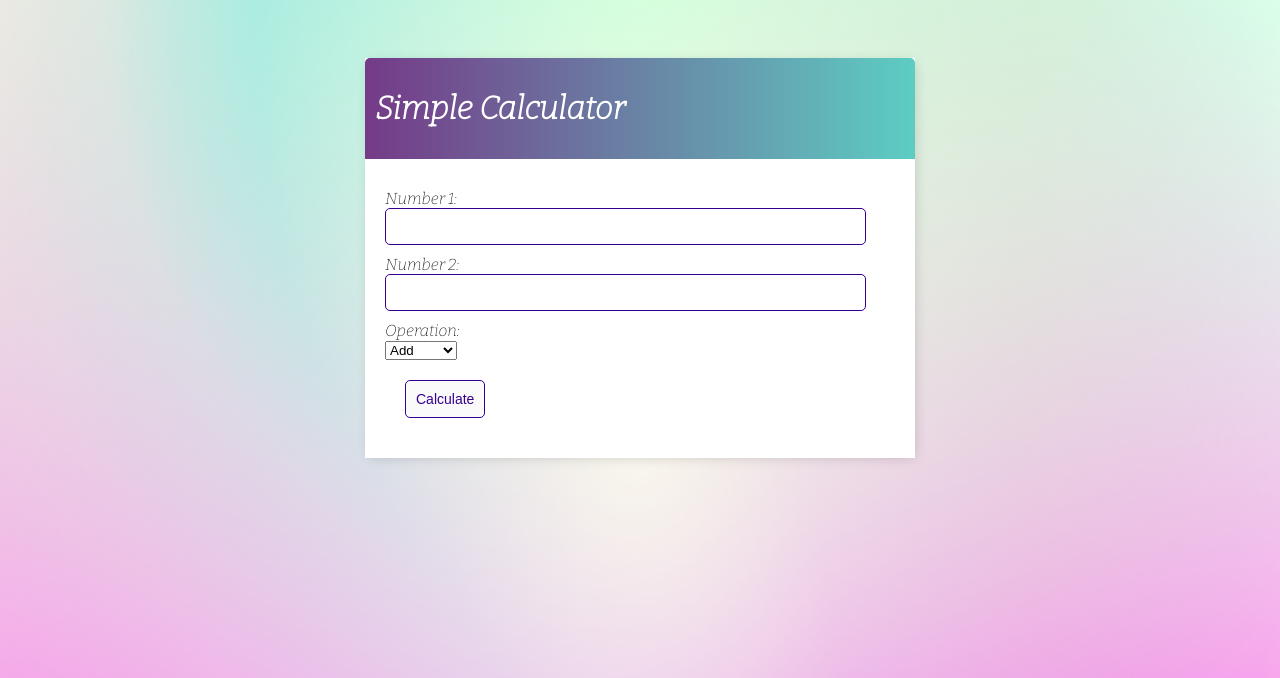
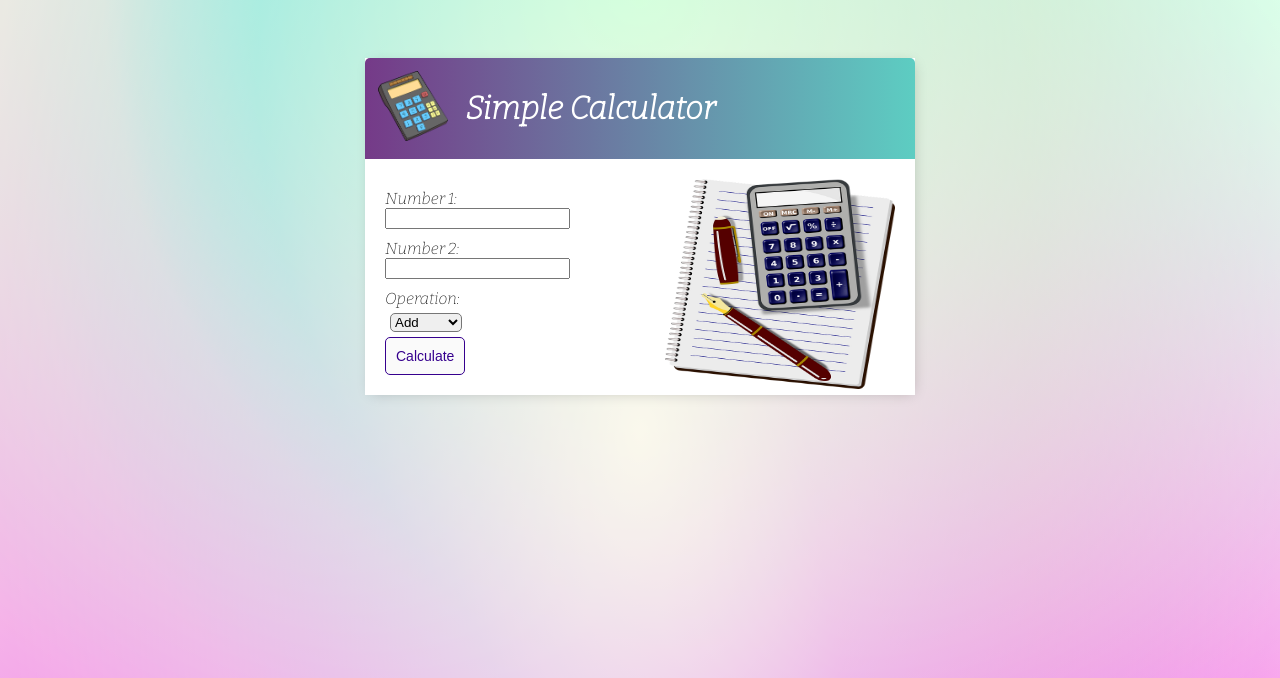
Before and after one commit to ADNAN-SABIR-ALI/CODSOFT, a Django app: page / in a window 1280 px wide. Shown: the top 678 px of the page. Run offline with Django 4.2, Linux system fonts and the light colour scheme.

Commit message:
changes in css

```diff
--- a/calculator_app/base/models.py
+++ b/calculator_app/base/models.py
@@ -5,6 +5,3 @@ class Calculation(models.Model):
     num2 = models.FloatField()
     operation = models.CharField(max_length=10)
     result = models.FloatField()
-
-    # def __str__(self):
-    #     return f"{self.num1} {self.operation} {self.num2} = {self.result}"
--- a/calculator_app/base/static/base/css/style.css
+++ /dev/null
@@ -1,144 +0,0 @@
-body{
-
-    font-family: 'Bitter', serif;
-    padding-top: 50px;
-    height: 100vh;
-    overflow: hidden;
-
-    background: radial-gradient(80.99% 100% at 50% 0%, #00FF0A 0%, #36008E 100%), radial-gradient(50% 123.47% at 50% 50%, #EFE7C8 0%, #36008E 100%), linear-gradient(301.28deg, #FF006B 0%, #48DD9E 100%), linear-gradient(294.84deg, #5A60E4 0%, #D30000 100%), linear-gradient(52.29deg, #000000 0%, #00FF85 100%), radial-gradient(100% 138.69% at 100% 0%, #0007A5 0%, #FF7A00 100%), radial-gradient(70.41% 100% at 50% 0%, #D5B300 0%, #2200AA 100%);
-    background-blend-mode: screen, screen, lighten, overlay, lighten, difference, normal;
-
-
-}
-
-h1, h2, h3, h4, h5, h6{
-    font-weight: 900;
-}
-
-a,p{
-    color: #4b5156;
-}
-
-.container{
-    max-width: 550px;
-    margin: auto;
-    background-color: #fff;
-    -webkit-box-shadow: 2px 2px 13px -4px rgba(0, 0, 0, 0.21);
-    box-shadow: 2px 2px 13px -4px rgba(0, 0, 0, 0.21);
-}
-
-.header-bar{
-    display: flex;
-    justify-content: space-between;
-    color: #fff;
-    padding: 10px;
-    border-radius: 5px 5px 0 0;
-    background: linear-gradient( to right, #753a88,#5dcdc2 );
-}
-
-.header-bar a{
-    color: rgb(255 255 255);
-    text-decoration: none;
-}
-
-.card-body a{
-    color: rgb(247, 247, 247);
-    text-decoration: none;
-    background: linear-gradient( to right, #753a88,#009688 );
-    border: 1px solid #36008E;
-    background-color: #fafafa;
-    color: rgb(247, 247, 247);
-    padding: 10px;
-    font-size: 14px;
-    border-radius: 5px;
-    cursor: pointer;
-    text-decoration: none;
-}
-.task-wrapper{
-    display: flex;
-    align-items: center;
-    justify-content: space-between;
-    padding: 20px;
-    background-color: #fff;
-    border-top: 1px solid rgb(226, 226, 226);
-}
-
-.task-title{
-    display: flex;
-}
-
-.task-title a{
-    text-decoration: none;
-    color: #4b5156;
-    margin-left: 10px;
-}
-
-.task-complete-icon{
-    height: 20px;
-    width: 20px;
-    background-color: rgb(105, 192, 105);
-    border-radius: 50px;
-
-}
-.task-text{
-    padding-left: 25px;
-    white-space: nowrap;
-
-}
-
-.task-incomplete-icon{
-    height: 20px;
-    width: 20px;
-    background-color: rgb(218, 218, 218);
-    border-radius: 50px;
-}
-
-.delete-link{
-    text-decoration: none;
-    font-weight: 900;
-    color: #36008E;
-    font-size: 22px;
-    line-height: 0;
-}
-
-#search-add-wrapper{
-    display: flex;
-    justify-content: space-between;
-    align-items: center;
-    padding: 10px;
-}
-
-#add-link{
-    color: #36008E;
-    text-decoration: none;
-    font-size: 42px;
-    text-shadow: 1px 1px #81413b;
-}
-
-input[type=text],
-input[type=password],
-textarea{
-    border: 1px solid #36008E;
-    border-radius: 5px;
-    padding: 10px;
-    width: 90%;
-}
-
-label{
-    padding-top: 10px !important;
-    display: block;
-}
-
-.button{
-    border: 1px solid #36008E;
-    background-color: #fafafa;
-    color: #36008E;
-    padding: 10px;
-    font-size: 14px;
-    border-radius: 5px;
-    cursor: pointer;
-    text-decoration: none;
-}
-.card-body{
-    padding: 20px;
-}
--- /dev/null
+++ b/calculator_app/base/static/base/css/style1.css
@@ -0,0 +1,98 @@
+body{
+
+    font-family: 'Bitter', serif;
+    padding-top: 50px;
+    height: 100vh;
+    overflow: hidden;
+
+    background: radial-gradient(80.99% 100% at 50% 0%, #00FF0A 0%, #36008E 100%), radial-gradient(50% 123.47% at 50% 50%, #EFE7C8 0%, #36008E 100%), linear-gradient(301.28deg, #FF006B 0%, #48DD9E 100%), linear-gradient(294.84deg, #5A60E4 0%, #D30000 100%), linear-gradient(52.29deg, #000000 0%, #00FF85 100%), radial-gradient(100% 138.69% at 100% 0%, #0007A5 0%, #FF7A00 100%), radial-gradient(70.41% 100% at 50% 0%, #D5B300 0%, #2200AA 100%);
+    background-blend-mode: screen, screen, lighten, overlay, lighten, difference, normal;
+}
+
+
+.error{
+    color: #be0303;
+}
+
+h1, h2, h3, h4, h5, h6{
+    font-weight: 900;
+}
+
+
+.container{
+    max-width: 550px;
+    margin: auto;
+    background-color: #fff;
+    -webkit-box-shadow: 2px 2px 13px -4px rgba(0, 0, 0, 0.21);
+    box-shadow: 2px 2px 13px -4px rgba(0, 0, 0, 0.21);
+}
+
+
+.header-bar{
+    display: flex;
+    justify-content: space-between;
+    color: #fff;
+    padding: 10px;
+    border-radius: 5px 5px 0 0;
+    background: linear-gradient( to right, #753a88,#5dcdc2 );
+}
+.header-bar h1{
+    padding-right: 190px;
+}
+
+.header-img {
+    width: 70px;
+    height: 70px;
+    padding-left: 3px;
+    padding-top: 3px;
+}
+
+.card-img{
+    width: 230px;
+    height: 210px;
+    float: right;
+}
+
+select[name="operation"] {
+    margin: 5px;
+    border-radius: 5px 5px 5px 5px;
+    cursor: pointer;
+}
+
+.result{
+    font-family:monospace;
+    display: inline-block;
+    overflow-wrap: anywhere;
+    margin-top: 10px;
+    border-radius: 5px 5px 5px 5px;
+    background-color: #fff;
+    border: 1px solid rgb(53, 36, 36);
+
+}
+
+
+.tab{
+    padding-left: 60px;
+}
+
+label{
+    padding-top: 10px !important;
+    display: block;
+}
+
+.button{
+    padding-block: 45px;
+    border: 1px solid #36008E;
+    background-color: #fafafa;
+    color: #36008E;
+    padding: 10px;
+    font-size: 14px;
+    border-radius: 5px;
+    cursor: pointer;
+    text-decoration: none;
+}
+
+
+.card-body{
+    padding: 20px;
+}
--- a/calculator_app/base/templates/base/index.html
+++ b/calculator_app/base/templates/base/index.html
@@ -1,31 +1,42 @@
 {% extends 'base/main.html' %}
 
 {% block content %}
+    {% load static %}
     <div class="header-bar">
+        <img class="header-img" src="{% static 'base/images/img1.png' %}" alt="Calculator Image">
         <h1>Simple Calculator</h1>
     </div>
     <div class="card-body">
+        <img class="card-img" src="{% static 'base/images/img2.png' %}" alt="Calculator Image">
         <form method="post">
             {% csrf_token %}
             <label for="num1">Number 1:</label>
-            <input type="text" name="num1"><br>
+            <input type="text" id="num1" name="num1"><br>
             <label for="num2">Number 2:</label>
-            <input type="text" name="num2"><br>
+            <input type="text" id="num2" name="num2"><br>
             <label for="operation">Operation:</label>
-            <select name="operation">
+            <select id="operation" name="operation">
                 <option value="add">Add</option>
                 <option value="subtract">Subtract</option>
                 <option value="multiply">Multiply</option>
                 <option value="divide">Divide</option>
             </select><br>
-            <input style="margin: 20px;" class="button" type="submit" value="Calculate">
+            <input class="button" type="submit" value="Calculate">
         </form>
+
+        {% if error_message %}
+        <div class="error">
+            <p>{{ error_message }}</p>
+        </div>
+        {% endif %}
+
+        {% if result %}
         <div class="result">
-            {% if result %}
-            <h2>Result: <br>{{num1}} {{operation}} {{num2}} = {{ result }}</h2>
-            {% endif %}
+            <h2> <u> Result: </u><br>
+                <div class="tab">
+                    {{ num1 }} {{ operation }} {{ num2 }} = {{ result }}</h2>
+                </div>
         </div>
+        {% endif %}
     </div>
-
-
 {% endblock content %}
--- a/calculator_app/base/templates/base/main.html
+++ b/calculator_app/base/templates/base/main.html
@@ -8,7 +8,7 @@
     <link rel="preconnect" href="https://fonts.gstatic.com" crossorigin>
     <link href="https://fonts.googleapis.com/css2?family=Bitter:ital,wght@1,200&display=swap" rel="stylesheet">
 
-    <link rel="stylesheet" href="{% static 'base/css/style.css' %}">
+    <link rel="stylesheet" href="{% static 'base/css/style1.css' %}">
 
 
 
--- a/calculator_app/base/views.py
+++ b/calculator_app/base/views.py
@@ -1,14 +1,18 @@
 from django.shortcuts import render
-# from django.http import HttpResponse
-from .models import Calculation
-
 from .models import Calculation
 
 def index(request):
     if request.method == 'POST':
-        num1 = float(request.POST['num1'])
-        num2 = float(request.POST['num2'])
+        num1 = request.POST['num1']
+        num2 = request.POST['num2']
         operation = request.POST['operation']
+
+        try:
+            num1 = float(num1)
+            num2 = float(num2)
+        except ValueError:
+            error_message = "Please enter valid numbers"
+            return render(request, 'base/index.html', {'error_message': error_message})
 
         if operation == 'add':
             result = num1 + num2
@@ -17,11 +21,14 @@ def index(request):
         elif operation == 'multiply':
             result = num1 * num2
         elif operation == 'divide':
+            if num2 == 0:
+                error_message = "Cannot divide by zero"
+                return render(request, 'base/index.html', {'error_message': error_message})
             result = num1 / num2
 
         calculation = Calculation(num1=num1, num2=num2, operation=operation, result=result)
         calculation.save()
 
-        return render(request, 'base/index.html', {'result': result, 'num1': num1, 'num2' : num2, 'operation' : operation})
+        return render(request, 'base/index.html', {'result': result, 'num1': num1, 'num2': num2, 'operation': operation})
 
     return render(request, 'base/index.html')
--- a/todo_list_app/base/templates/base/task.html
+++ /dev/null
@@ -1,3 +0,0 @@
-<h1>Task: {{task}} </h1>
-{% comment %} this page is not use now in the app
- so delete it {% endcomment %}
```
Also changed, not shown: calculator_app/base/static/base/images/img1.png (added), calculator_app/base/static/base/images/img2.png (added), calculator_app/db.sqlite3, todo_list_app/db.sqlite3.
